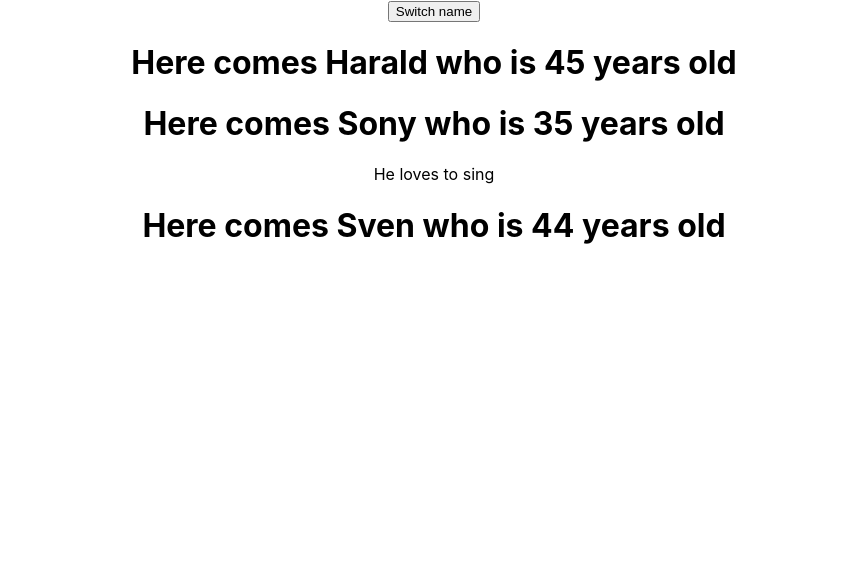
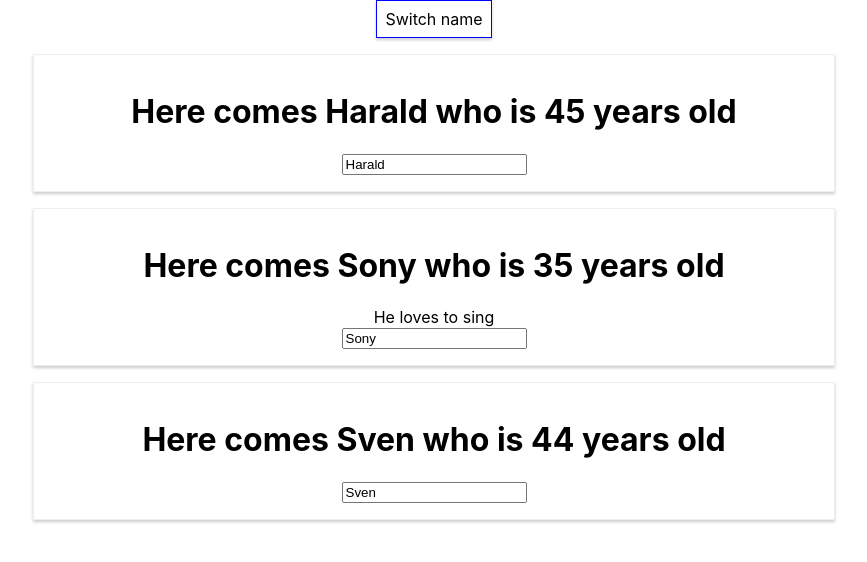
Before and after one commit to harryC72/udemyReact, a React (Create React App) app: page / in a window 1280 px wide. Shown: the top 562 px of the page, without its empty margins (206-1073 px from the left). Built offline with nearby package versions, Linux system fonts and the light colour scheme.

Commit message:
committing before pushing remotely

```diff
--- a/src/App.js
+++ b/src/App.js
@@ -8,25 +8,56 @@
     {name: 'Harald', age: 45},
     {name: 'Sony', age: 35 },
     {name: 'Sven', age: 44}
-  ]};
+  ]
+};
 
-  switchEventHandler = () =>{
+  switchEventHandler = (myName) =>{
     this.setState({
       persons : [
         {name: 'Gustav', age: 12},
         {name: 'Lenny', age: 35 },
-        {name: 'Bruce', age: 53},
+        {name: myName, age: 53},
       ]
       })
   }
 
+  nameChangedHandler = (event) => {
+    this.setState({
+      persons : [
+        {name: 'Gustav', age: 12},
+        {name: event.target.value, age: 35 },
+        {name: 'Sven', age: 53},
+      ]
+      })
+
+  }
+
   render(){
+
+    const style = {
+      background: 'white',
+      border: '1px solid blue',
+      font: 'inherit',
+      padding: '8px',
+      cursor: 'pointer',
+      boxShadow: '0 2px 3px #ccc'
+    }
+
     return (
     <div className="App">
-    <button onClick={this.switchEventHandler}>Switch name</button>
-    <Person name={this.state.persons[0].name} age={this.state.persons[0].age} />
-    <Person name= {this.state.persons[1].name} age={this.state.persons[1].age}>He loves to sing</Person>
-    <Person name={this.state.persons[2].name} age={this.state.persons[2].age}/>
+    <button style={style}
+     onClick={this.switchEventHandler.bind(this,'Samuel')}>Switch name</button>
+    <Person name={this.state.persons[0].name}
+     age={this.state.persons[0].age} />
+    <Person
+     click={this.switchEventHandler.bind(this,'Jack')}
+      name= {this.state.persons[1].name}
+       age={this.state.persons[1].age}
+       changed={this.nameChangedHandler}
+       >He loves to sing</Person>
+    <Person click={this.switchEventHandler.bind(this,"Max!!")}
+     name={this.state.persons[2].name}
+      age={this.state.persons[2].age}/>
     </div>
   )}
   }
--- /dev/null
+++ b/src/Person/Person.css
@@ -0,0 +1,8 @@
+.Person{
+  width: 60%;
+  margin: 16px auto;
+  border: 1px solid #eee;
+  box-shadow: 0 2px 3px #ccc;
+  padding: 16px;
+  text-align: center;
+}
--- a/src/Person/Person.js
+++ b/src/Person/Person.js
@@ -1,11 +1,14 @@
 import React from 'react'
 import PropTypes from 'prop-types'
+import './Person.css'
 
-function Person({name, age, children}) {
+function Person({name, age, children, click, changed}) {
   return (
-    <div>
-      <h1>Here comes {name} who is {age} years old</h1>
+    <div className='Person'>
+      <h1 onClick={click}>Here comes {name} who is {age} years old</h1>
       <div>{children}</div>
+      <input type='text' onChange={changed} value={name} />
+
     </div>
   )
 }
```
